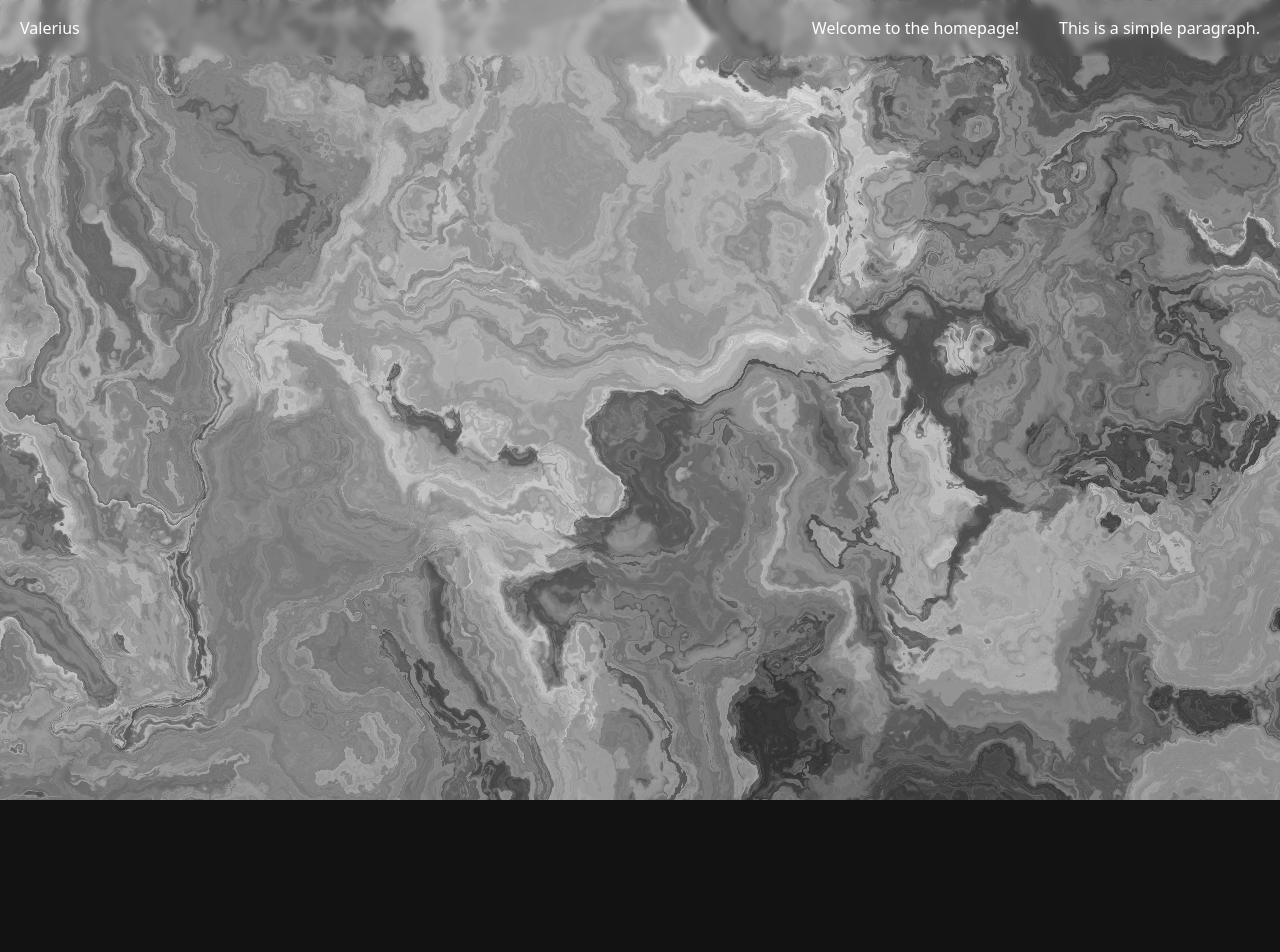
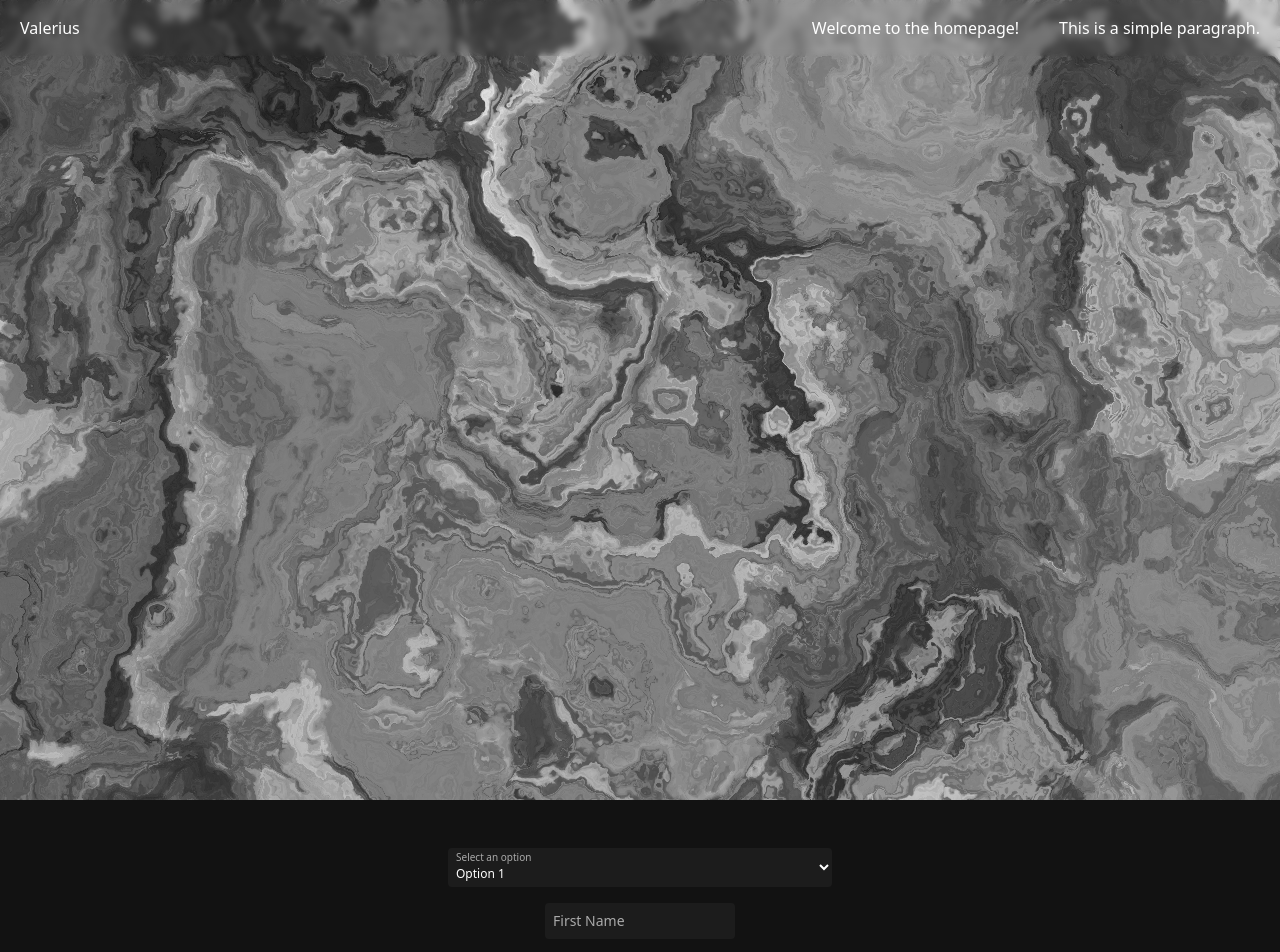
Before and after one commit to Villy-P/corekit-ui, a SvelteKit app: page / in a window 1280 px wide. Shown: the top 952 px of the page. Built offline with nearby package versions, Linux system fonts and the light colour scheme.

Commit message:
feat: add FloatingDropdown component for option selection; update FloatingInput styles and layout variables

```diff
--- /dev/null
+++ b/src/lib/components/FloatingDropdown.svelte
@@ -0,0 +1,32 @@
+<script lang="ts">
+    import { twMerge } from "tailwind-merge";
+
+    let {
+        children = undefined,
+        class: className = "",
+        options = [],
+        id = crypto.randomUUID(),
+        ...restProps
+    } = $props();
+
+    let defaultSelectClass = "bg-form-input-background text-main-text z-20 w-full rounded px-1 pt-4 pb-1 text-xs outline-none focus:ring-2 focus:ring-blue-500 transition-all";
+    let defaultLabelClass = "block text-sub-text rounded-md text-sm font-medium mb-1 absolute transition-all duration-100 pointer-events-none";
+    let defaultDivClass = "relative w-fit";
+
+    let originalLabelClass = "left-2 top-1/2 transform -translate-y-1/2 z-0";
+    let selectedLabelClass = "left-2 z-30 top-0.5 text-[10px]";
+
+    let combinedLabelClass = $derived(twMerge(defaultLabelClass, selectedLabelClass, className));
+    let combinedSelectClass = $derived(twMerge(defaultSelectClass, className));
+</script>
+
+<div class={defaultDivClass}>
+    <label for={id} class={combinedLabelClass}>
+        {@render children?.()}
+    </label>
+    <select {id} class={combinedSelectClass} {...restProps}>
+        {#each options as option}
+            <option value={option.value}>{option.label}</option>
+        {/each}
+    </select>
+</div>
--- a/src/lib/components/FloatingInput.svelte
+++ b/src/lib/components/FloatingInput.svelte
@@ -21,14 +21,14 @@
     let hasContent = $derived(value !== undefined && value !== null && value.toString().length > 0);
     let isValid = $derived(!touched || !validInputRegex || validInputRegex.test(value || ""));
 
-    let defaultClass = "z-20 bg-form-input-background text-main-text w-full border rounded px-2 pt-4 pb-1 text-xs outline-none focus:ring-2 focus:ring-blue-500 transition-all";
+    let defaultClass = "z-20 bg-form-input-background text-main-text w-full rounded px-2 pt-4 pb-1 text-xs outline-none focus:ring-2 focus:ring-blue-500 transition-all";
     let defaultLabelClass = "block text-sub-text rounded-md text-sm font-medium mb-1 absolute transition-all duration-100 pointer-events-none";
     let defaultDivClass = "relative";
 
     let originalLabelClass = "left-2 top-1/2 transform -translate-y-1/2 z-0";
     let selectedLabelClass = "left-2 z-30 top-0.5 text-[10px]";
 
-    let invalidClass = "border-red-500 focus:ring-red-500";
+    let invalidClass = "border border-red-500 focus:ring-red-500";
 
     let combinedLabelClass = $derived(twMerge(defaultLabelClass, isFocused || hasContent ? selectedLabelClass : originalLabelClass, labelClass));
     let combinedClass = $derived(twMerge(defaultClass, className, isValid ? "" : invalidClass));
--- a/src/lib/styles/layout.css
+++ b/src/lib/styles/layout.css
@@ -13,6 +13,7 @@
     --color-main-text: var(--vpcui-color-main-text);
     --color-sub-text: var(--vpcui-color-sub-text);
     --color-form-input-background: var(--vpcui-color-form-input-background);
+    --color-form-input-hover: var(--vpcui-color-form-input-hover);
     --color-navbar-element-hover-background: var(--vpcui-color-navbar-element-hover-background);
 }
 
@@ -23,6 +24,7 @@
     --vpcui-color-main-text: #000;
     --vpcui-color-sub-text: #555;
     --vpcui-color-form-input-background: var(--color-mist-100);
+    --vpcui-color-form-input-hover: var(--color-mist-200);
     --vpcui-color-navbar-element-hover-background: var(--color-mist-100);
 }
 
@@ -32,7 +34,8 @@ html.dark {
     --vpcui-color-sub-background-hover: #1c1c1c;
     --vpcui-color-main-text: #fff;
     --vpcui-color-sub-text: #aaa;
-    --vpcui-color-form-input-background: var(--color-zinc-800);
+    --vpcui-color-form-input-background: #1c1c1c;
+    --vpcui-color-form-input-hover: #2c2c2c;
     --vpcui-color-navbar-element-hover-background: var(--color-zinc-900);
 }
 
--- a/src/routes/+page.svelte
+++ b/src/routes/+page.svelte
@@ -10,6 +10,7 @@
     import NavbarElement from "$lib/components/NavbarElement.svelte";
     import FloatingInput from "$lib/components/FloatingInput.svelte";
     import Card from "$lib/components/Card.svelte";
+    import FloatingDropdown from "$lib/components/FloatingDropdown.svelte";
 
     let arrayOfValues = ["Hello", "World", "Svelte", "Kit", "Typewriter", "Effect"];
 
@@ -31,6 +32,12 @@
         { type: "jump", position: "language1" }
     ];
 
+    let options = [
+        { value: "option1", label: "Option 1" },
+        { value: "option2", label: "Option 2" },
+        { value: "option3", label: "Option 3" }
+    ];
+
 </script>
 
 <Navbar classTop="bg-transparent backdrop-blur-[3px] border-transparent">
@@ -48,8 +55,9 @@
         class="w-full h-full block">
     </canvas>
 </div>
-<br><br><br><br><br><br><br><br><br><br><br><br><br><br><br><br><br><br><br><br><br><br><br><br><br><br>
+<br><br>
 <div class="w-full gap-4 flex-center flex-col">
+    <FloatingDropdown class="w-96" {options}>Select an option</FloatingDropdown>
     <FloatingInput validInputRegex={/^[A-Za-z\s]+$/}>First Name</FloatingInput>
     <Button color="blue">Normal</Button>
     <Button color="lightgreen" pill>Pill</Button>
```
